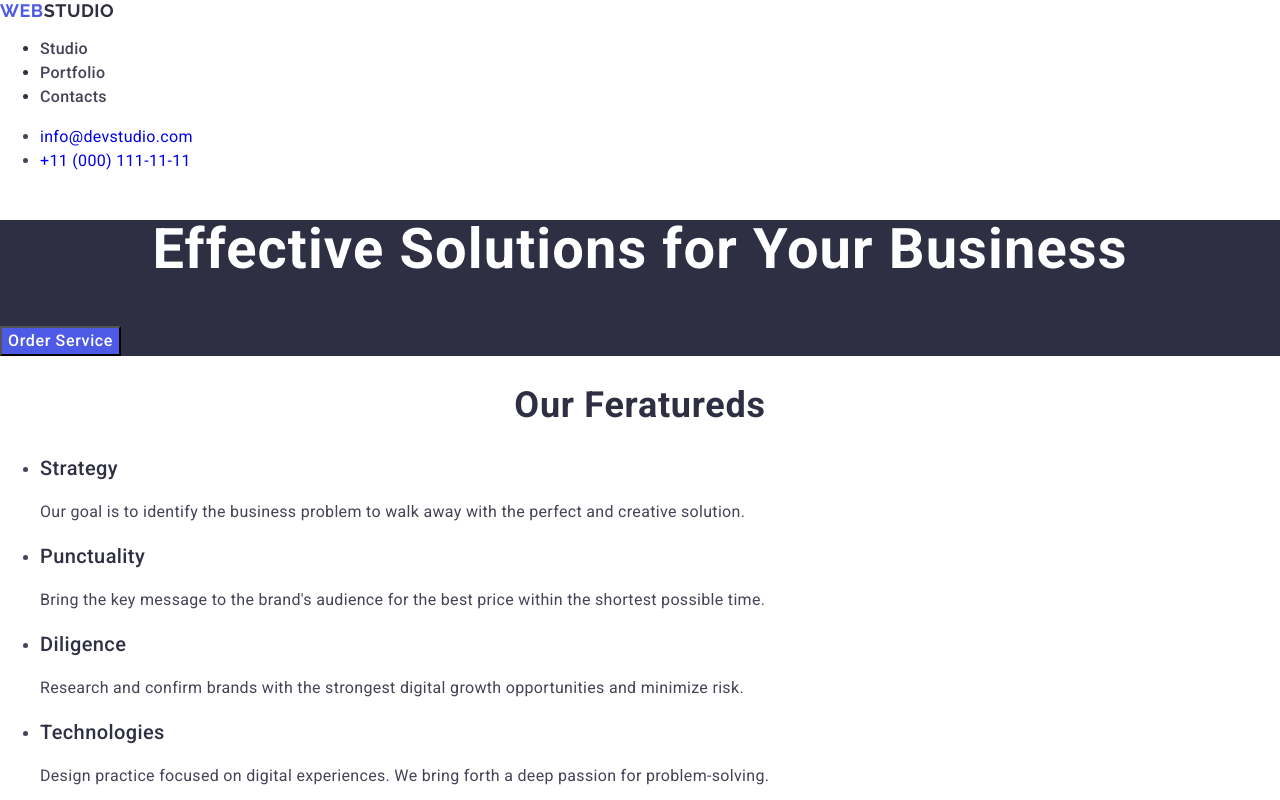
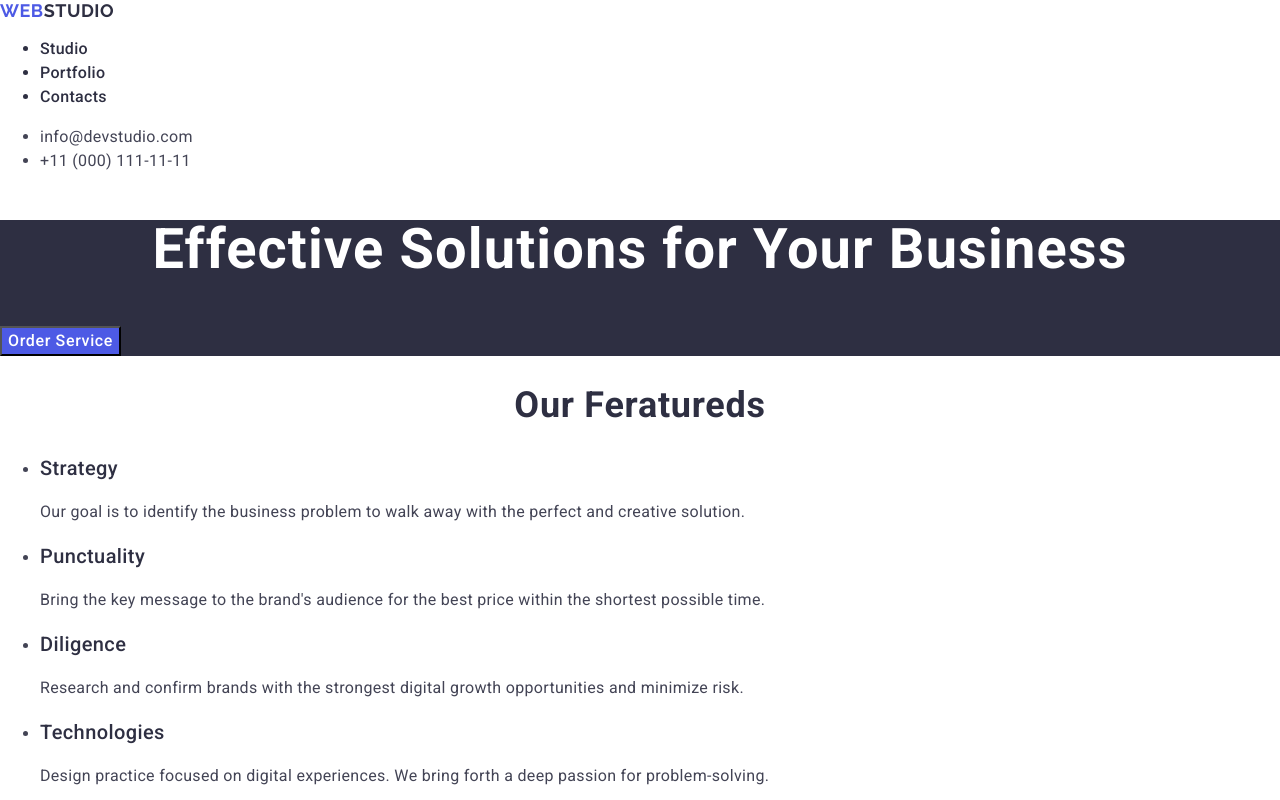
Before and after one commit to Ihor-Shuduria/goit-markup-hw-02, a plain HTML site: page index.html in a window 1280 px wide. Shown: the top 800 px of the page. Drawn offline with nearby package versions, Linux system fonts and the light colour scheme.

Commit message:
fix homfork

```diff
--- a/css/styles.css
+++ b/css/styles.css
@@ -41,7 +41,7 @@ a {
 }
 
 .navigation-item {
-    color: #434455;
+    color: #2e2f42;
 }
 
 .navigation-item:hover {
@@ -63,6 +63,18 @@ a {
         letter-spacing: 0.02em;
         color: #434455;
         font-style: normal;
+}
+
+.address-item {
+    color: #434455;
+}
+
+.address-item:hover {
+    color:#404bbf
+}
+
+.address-item:focus {
+    color: #404bbf;
 }
 
 .section {
@@ -145,7 +157,7 @@ a {
     background: #2e2f42;
 }
 
-.list-item {
+.section-tree {
     background-color: #FFFFFF;
 }
 
--- a/index.html
+++ b/index.html
@@ -39,8 +39,16 @@
       <!--address-->
       <address class="address">
         <ul>
-          <li><a href="mailto:info@devstudio.com">info@devstudio.com </a></li>
-          <li><a href="tel:+110001111111">+11 (000) 111-11-11</a></li>
+          <li>
+            <a class="address-item" href="mailto:info@devstudio.com"
+              >info@devstudio.com
+            </a>
+          </li>
+          <li>
+            <a class="address-item" href="tel:+110001111111"
+              >+11 (000) 111-11-11</a
+            >
+          </li>
         </ul>
       </address>
     </header>
@@ -135,7 +143,7 @@
         </ul>
       </section>
       <!--Section tree-->
-      <section>
+      <section class="section-tree">
         <h2 class="title-two">Our Portfolio</h2>
         <ul>
           <li class="list-item">
```
